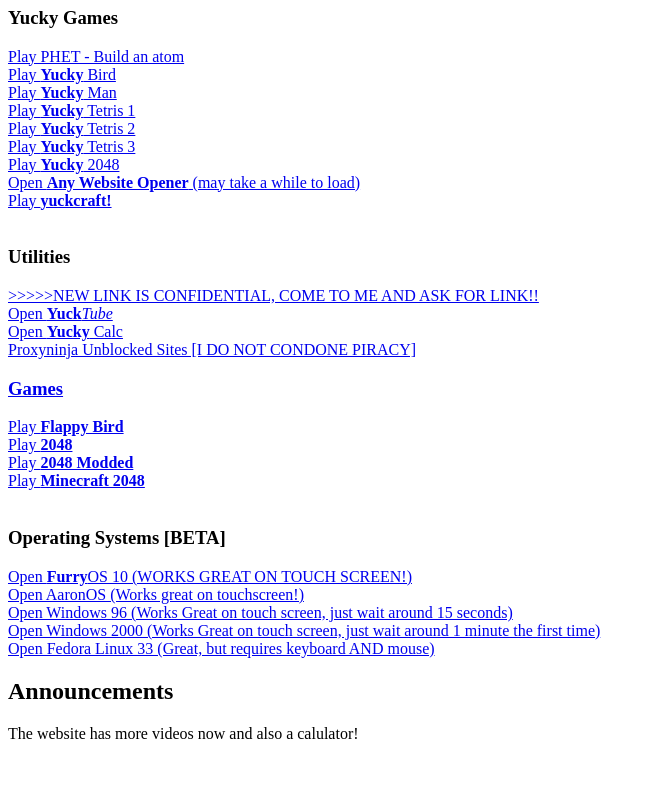
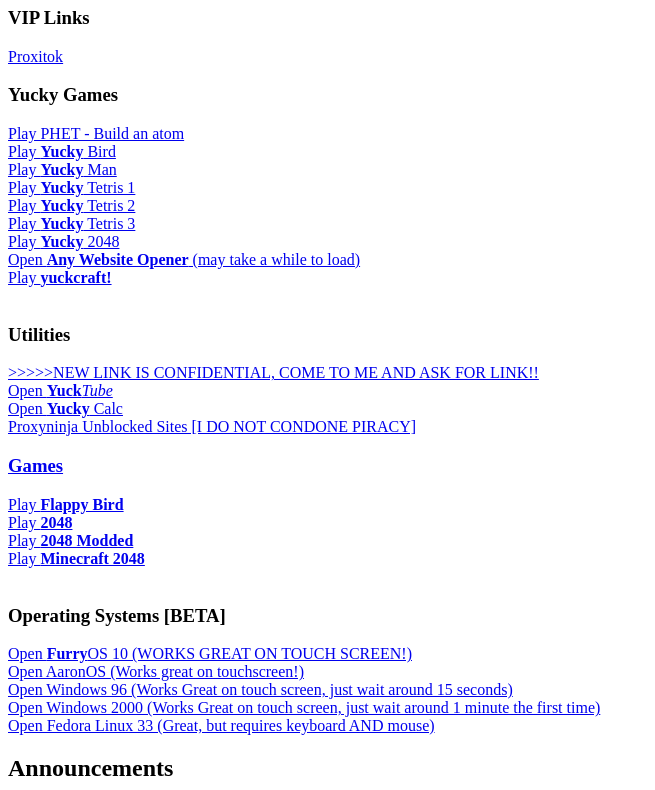
Before and after one commit to nogins/yuckyfuckyfucky, a plain HTML site: page r4v@£~R")!Olfpldf923dsf£LR[4ltv0/index.html in a window 1280 px wide. Shown: the part 73-863 px from the top of the page, without its empty margins (0-655 px from the left). Drawn offline with Linux system fonts and the light colour scheme.

Commit message:
Update index.html

```diff
--- a/r4v@£~R")!Olfpldf923dsf£LR[4ltv0/index.html
+++ b/r4v@£~R")!Olfpldf923dsf£LR[4ltv0/index.html
@@ -10,6 +10,8 @@
   </head>
   <body>
     <h1>yuck.ga 2.0</h1>
+    <h3>VIP Links</h3>
+	  <a href="https://proxitok.herokuapp.com">Proxitok</a>
     <h3>Yucky Games</h3>
 	<a href="https://yuck.ga/games/phet/atom">Play PHET - Build an atom</a>
 	<br>
```
